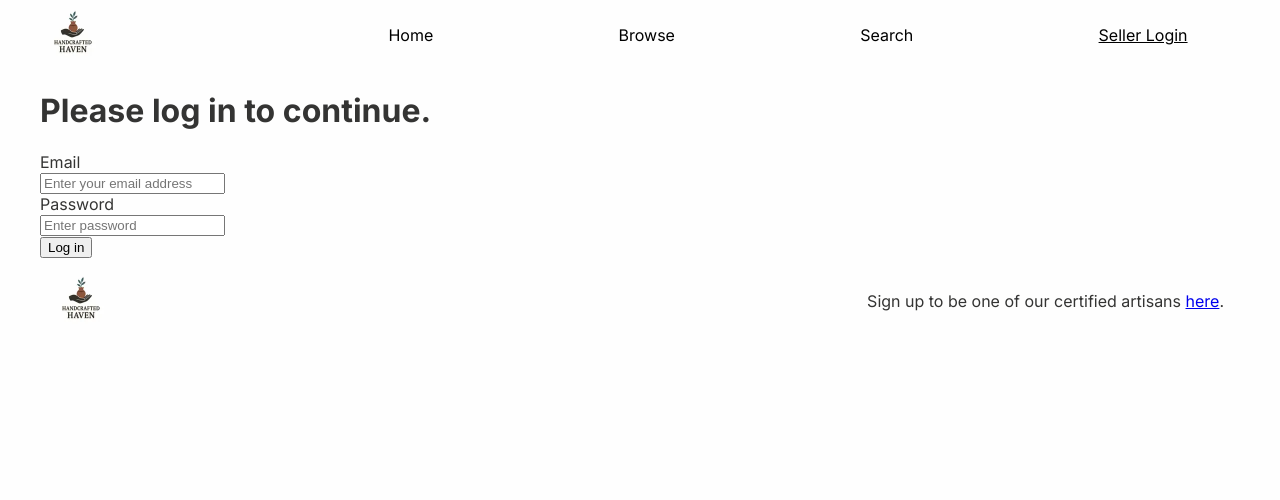
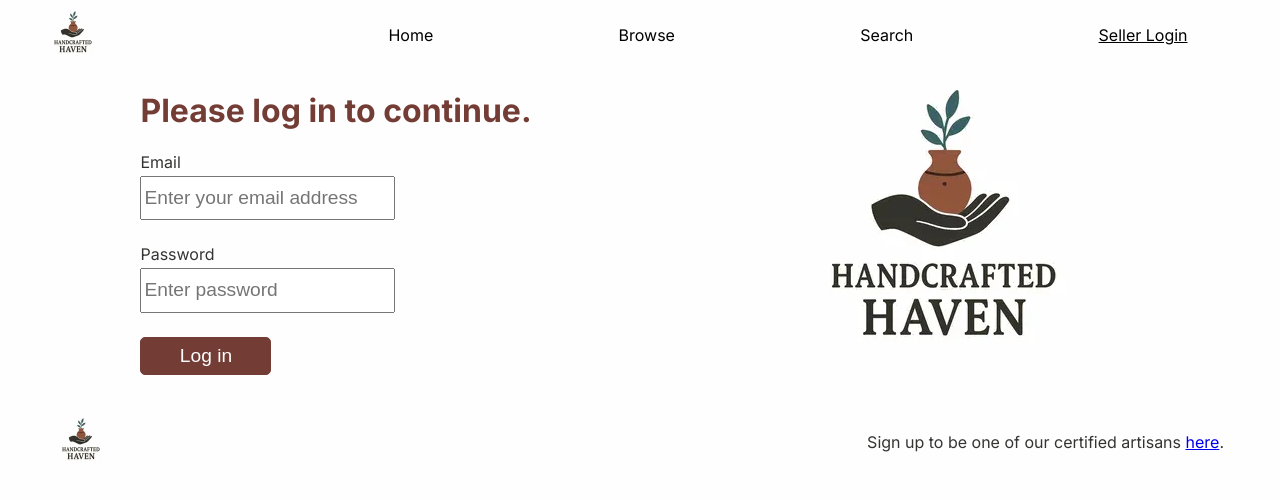
Before and after one commit to ross-owen/wdd430-handcrafted-haven, a Next.js app: page /login in a window 1280 px wide. Shown: the top 500 px of the page. Built offline with nearby package versions, Linux system fonts and the light colour scheme.

Commit message:
34: style the login page

```diff
--- a/src/app/globals.css
+++ b/src/app/globals.css
@@ -32,21 +32,10 @@ section {
   padding-bottom: 1.5rem;
 }
 
-h2 {
+h1, h2 {
   color: var(--secondary-color);
 }
 
-@media screen and (min-width: 600px) {
-    body {
-        max-width: 1200px;
-        margin: 0 auto;
-        padding: 0;
-    }
-
-    section {
-        padding-bottom: 3rem;
-    }
-}
 
 /* NAV SECTION */
 header {
@@ -62,11 +51,12 @@ header {
 header > .nav > ul.mobile-menu {
   display: none;
 }
+
 .nav > ul {
   padding: .5rem;
 }
 
-.nav > ul> li {
+.nav > ul > li {
   list-style: none;
 }
 
@@ -99,7 +89,7 @@ header > .nav > ul.mobile-menu.open {
   gap: .25rem;
 }
 
-.nav > button{
+.nav > button {
   width: 100%;
   text-align: right;
 }
@@ -111,7 +101,41 @@ footer {
   padding: 1rem;
 }
 
+/* FORM ELEMENTS */
+input {
+  max-width: 20em;
+  height: 2em;
+  font-size: 1.2rem;
+}
+
+button {
+  padding: 0 2em;
+  height: 2em;
+  font-size: 1.2em;
+  color: var(--background);
+  background-color: var(--secondary-color);
+  border: 1px solid var(--secondary-color);
+  border-radius: var(--radius);
+  cursor: pointer;
+}
+button:hover {
+  color: var(--secondary-color);
+  background-color: var(--background);
+}
+
+/* END FORM ELEMENTS */
+
 @media screen and (min-width: 600px) {
+  body {
+    max-width: 1200px;
+    margin: 0 auto;
+    padding: 0;
+  }
+
+  section {
+    padding-bottom: 3rem;
+  }
+
   .hamburger-button {
     display: none;
   }
--- a/src/app/ui/login-form.tsx
+++ b/src/app/ui/login-form.tsx
@@ -4,6 +4,8 @@ import {inter} from '@/app/ui/fonts';
 import {useActionState} from 'react';
 import {authenticate} from '@/app/lib/actions';
 import {useSearchParams} from 'next/navigation';
+import styles from './login.module.css';
+import Logo from "@/app/ui/nav/logo";
 
 export default function LoginForm() {
   const searchParams = useSearchParams();
@@ -14,13 +16,16 @@ export default function LoginForm() {
   );
 
   return (
-        <form action={formAction}>
+      <div className={styles['login-wrapper']}>
         <div>
           <h1 className={`${inter.className}`}>
             Please log in to continue.
           </h1>
+
+          <form action={formAction}>
             <div>
               <div>
+                <div className={styles['form-field']}>
                   <label htmlFor="email">Email</label>
                   <div className="relative">
                     <input
@@ -32,7 +37,7 @@ export default function LoginForm() {
                     />
                   </div>
                 </div>
-                    <div className="mt-4">
+                <div className={styles['form-field']}>
                   <label htmlFor="password">Password</label>
                   <div className="relative">
                     <input
@@ -47,6 +52,7 @@ export default function LoginForm() {
                 </div>
               </div>
               <input type="hidden" name="redirectTo" value={callbackUrl}/>
+              <div className={styles['form-field']}>
                 <button type="submit">Log in</button>
                 <div>
                   {errorMessage && (
@@ -54,6 +60,12 @@ export default function LoginForm() {
                   )}
                 </div>
               </div>
+            </div>
           </form>
+        </div>
+        <div>
+          <Logo size={'medium'}/>
+        </div>
+      </div>
   );
 }
--- /dev/null
+++ b/src/app/ui/login.module.css
@@ -0,0 +1,21 @@
+.login-wrapper h1 {
+    font-size: 2rem;
+}
+
+.form-field {
+    padding-bottom: 1.5rem;
+}
+
+.form-field label {
+    display: block;
+    padding-bottom: 0.25rem;
+}
+
+@media screen and (min-width: 600px) {
+    .login-wrapper {
+        display: grid;
+        grid-template-columns: 1fr 1fr;
+        grid-gap: 1rem;
+        justify-items: center;
+    }
+}
--- a/src/app/ui/nav/logo.tsx
+++ b/src/app/ui/nav/logo.tsx
@@ -1,11 +1,27 @@
 import Link from "next/link";
 import Image from "next/image";
 
-export default function Logo() {
+export default function Logo({size}: {size: string}) {
+    if (!size) {
+        size = "small"
+    }
+    const src = `/images/handcrafted_haven_${size}.webp`;
+    let width = 50;
+    let height = 50;
+
+    if (size === "large") {
+        width = 600;
+        height = 600;
+    } else if (size === "medium") {
+        width = 300;
+        height = 300;
+    }
+
     return (
         <Link href="/">
             <div>
-                <Image src="/images/handcrafted_haven_small.webp" width={50} height={50} alt="Handcrafted Haven Logo"/>
+                <Image src={src} width={width} height={height}
+                       alt="Handcrafted Haven Logo"/>
             </div>
         </Link>
     );
```
Lines whose indentation alone changed are shown as unchanged.
